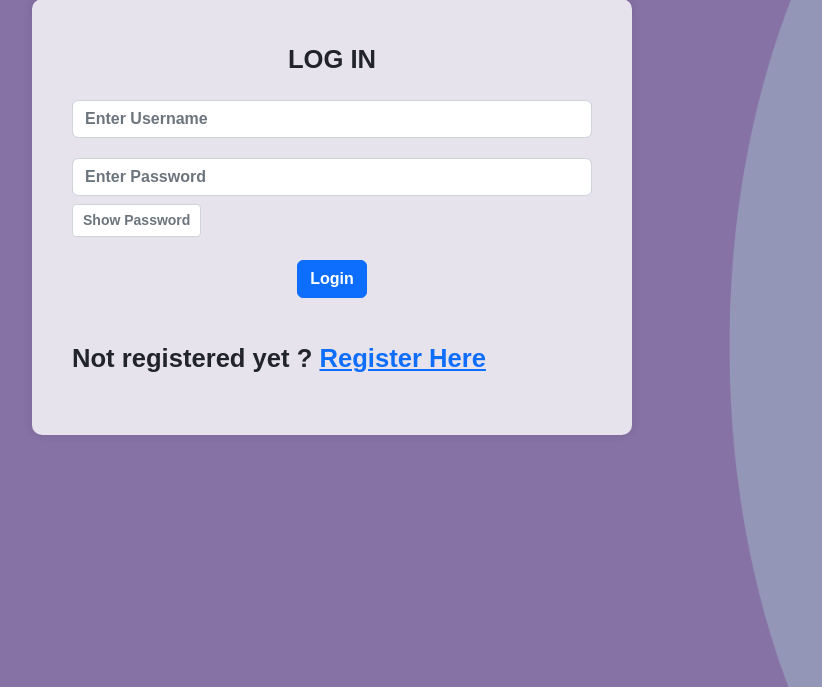
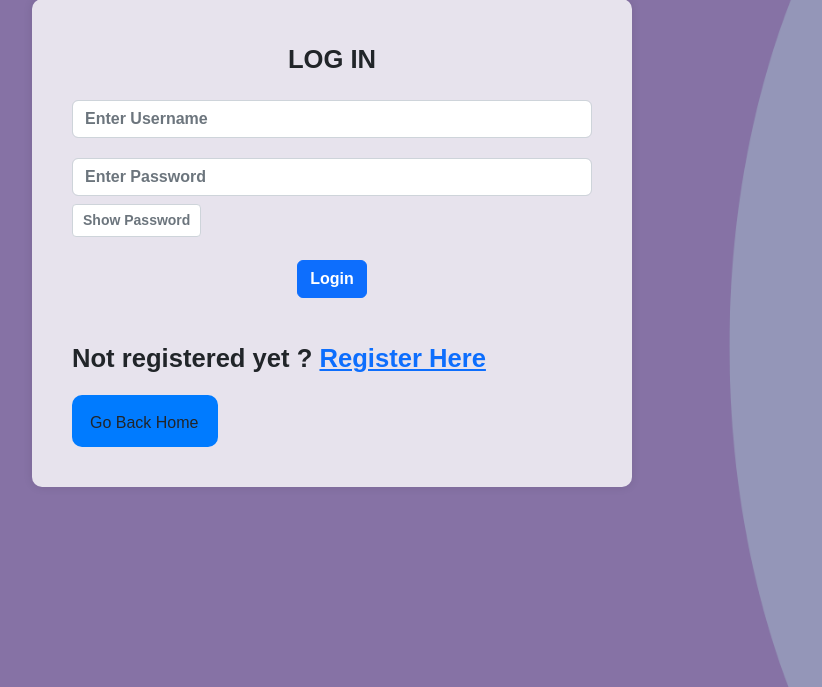
Before and after one commit to rewyuu/bisaya-slayers, a PHP site: page /register-login/login.php in a window 1280 px wide. Shown: the part 101-788 px from the top of the page, without its empty margins (308-1130 px from the left). Run offline with PHP 8.4, Linux system fonts and the light colour scheme.

Commit message:
Update login.php

```diff
--- a/register-login/login.php
+++ b/register-login/login.php
@@ -90,6 +90,23 @@ if (isset($_SESSION["user"])) {
         #loginButton {
             font-weight: 700;
         }
+
+        .go-back-button {
+            background-color: #007bff;
+            color: #fff;
+            border: none;
+            padding: 5px;
+            border-radius: 4px;
+            cursor: pointer;
+            width: 28%;
+            font-family: 'Poppins', sans-serif;
+            font-weight: 700;
+            border-radius: 10px;
+            color: white;
+        }
+        .go-back-button:hover {
+                    background-color: #0056b3;
+        }
     </style>
 </head>
 <body>
@@ -144,6 +161,14 @@ if (isset($_SESSION["user"])) {
         </div>
       </form>
      <div class="registered"><p>Not registered yet ? <a href="registration.php">Register Here</a></p></div>
+
+     <div class="go-back-button">
+        <button class="btn btn-hover" onclick="redirectHome()">Go Back Home</button>
+            <script>
+              function redirectHome() {
+                  window.location.href = "../index.html";
+              }
+          </script>
     </div>
 
     <script>
```
